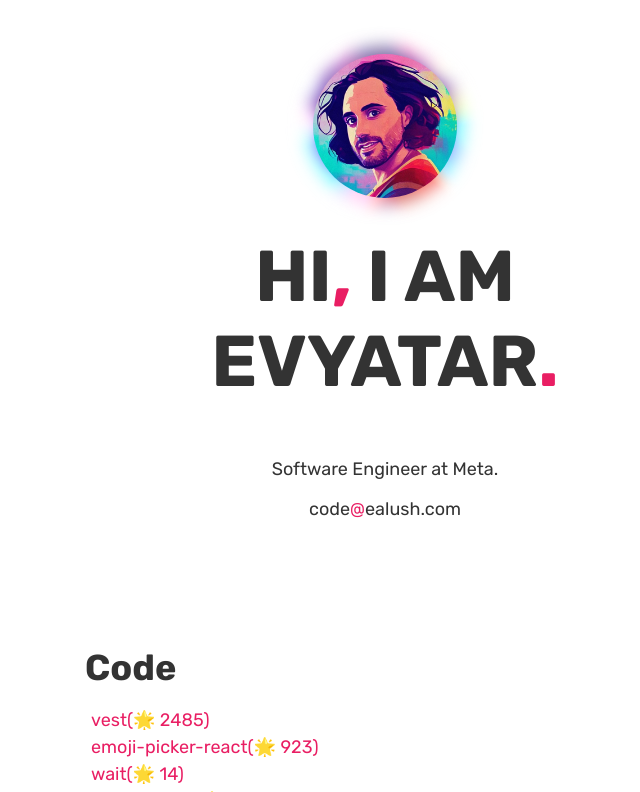
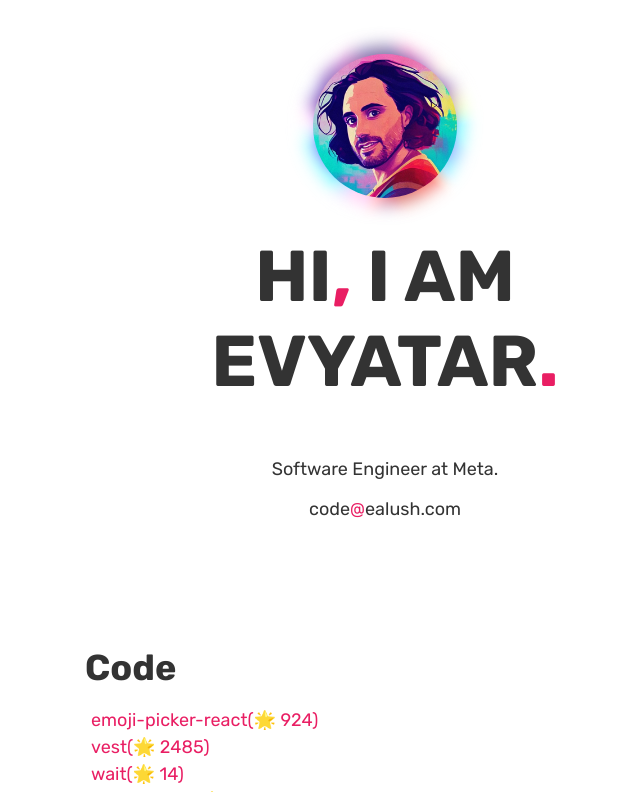
Before and after one commit to ealush/ealush.github.io, a website: page index.html in a window 1280 px wide. Shown: the top 792 px of the page, without its empty margins (255-895 px from the left). Drawn offline with Linux system fonts and the light colour scheme.

Commit message:
This is why git rebase is a horrible horrible thing.

```diff
--- a/index.html
+++ b/index.html
@@ -24,9 +24,9 @@
             <h2>Code</h2>
             <ul>
             <li>
+                  <a href="https://github.com/ealush/emoji-picker-react" target="_blank" rel="noopener noreferrer">emoji-picker-react(🌟 924)</a>
+              </li><li>
                   <a href="https://github.com/ealush/vest" target="_blank" rel="noopener noreferrer">vest(🌟 2485)</a>
-              </li><li>
-                  <a href="https://github.com/ealush/emoji-picker-react" target="_blank" rel="noopener noreferrer">emoji-picker-react(🌟 923)</a>
               </li><li>
                   <a href="https://github.com/ealush/wait" target="_blank" rel="noopener noreferrer">wait(🌟 14)</a>
               </li><li>
```
